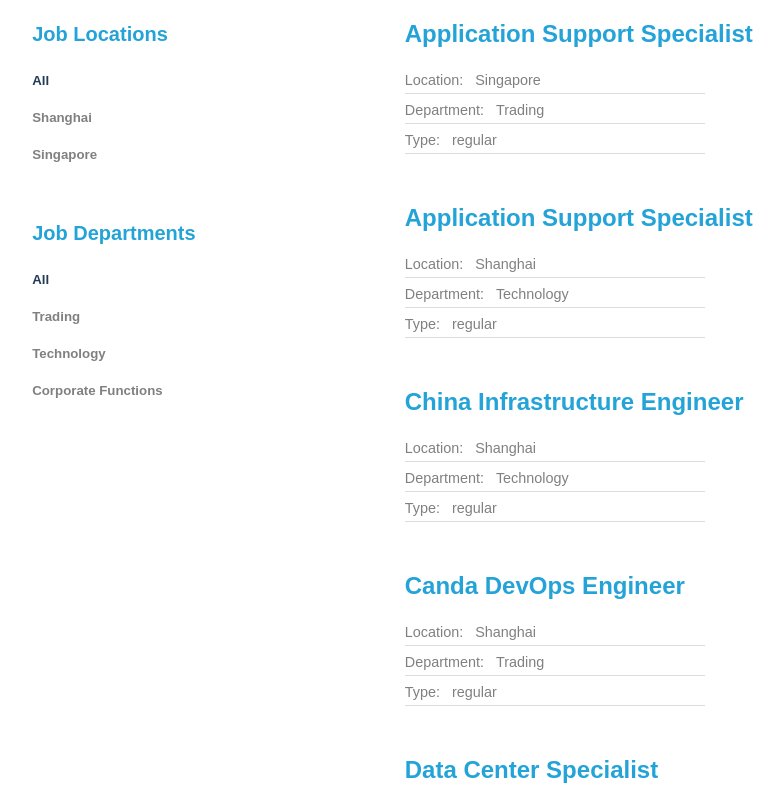
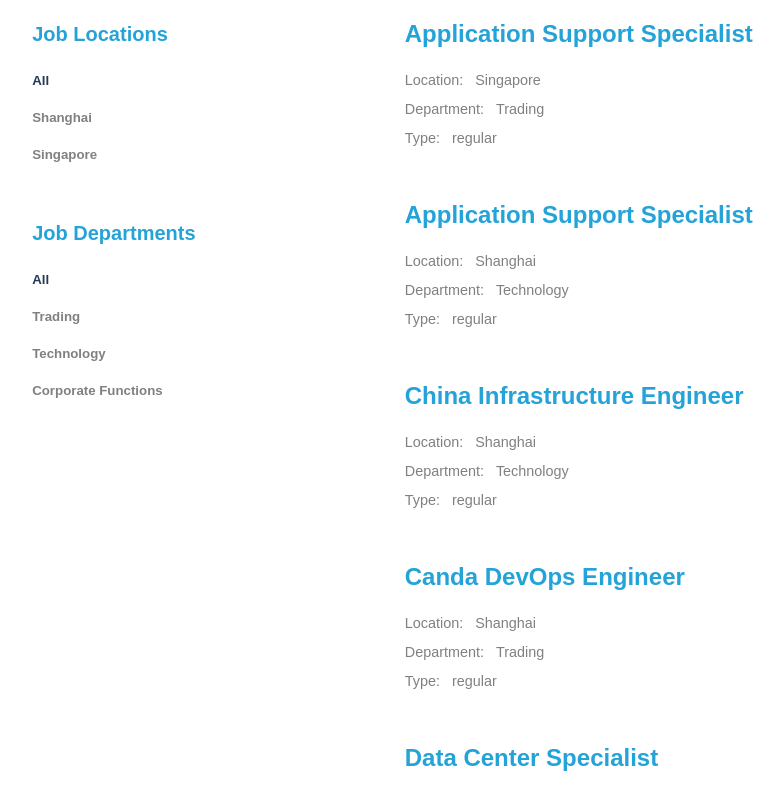
Before and after one commit to harshvats2000/dytechlab, a React (Create React App) app: page /careers in a window 1280 px wide. Shown: the part 1160-1956 px from the top of the page, without its empty margins (59-843 px from the left). Built offline with nearby package versions, Linux system fonts and the light colour scheme.

Commit message:
careers page grey lines removed

```diff
--- a/src/container/Careers/index.module.css
+++ b/src/container/Careers/index.module.css
@@ -65,7 +65,7 @@
   justify-content: flex-start;
   max-width: 300px;
   margin-bottom: 8px;
-  border-bottom: 1px solid gainsboro;
+  /* border-bottom: 1px solid gainsboro; */
   padding-bottom: 5px;
 }
 
@@ -75,7 +75,7 @@
   max-width: 300px;
   margin-bottom: 8px;
   margin-bottom: 8px;
-  border-bottom: 1px solid gainsboro;
+  /* border-bottom: 1px solid gainsboro; */
   padding-bottom: 5px;
 }
 
@@ -85,7 +85,7 @@
   max-width: 300px;
   margin-bottom: 8px;
   margin-bottom: 8px;
-  border-bottom: 1px solid gainsboro;
+  /* border-bottom: 1px solid gainsboro; */
   padding-bottom: 5px;
 }
 
```
